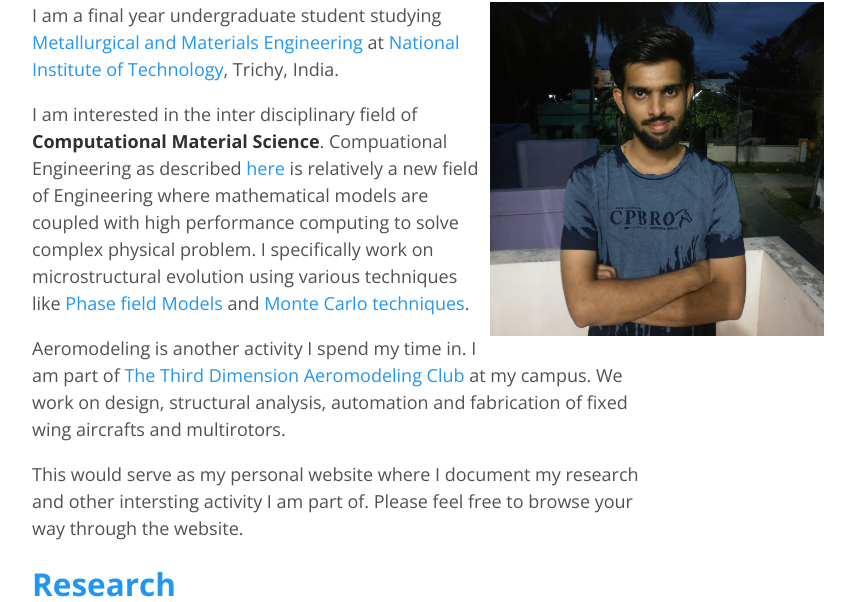
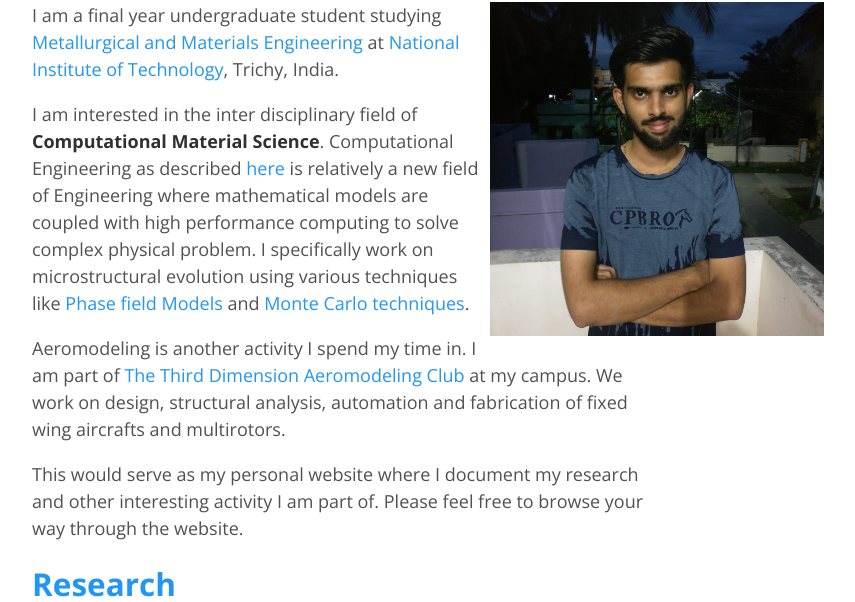
Before and after one commit to s-hariharan/s-hariharan.github.io, a Jekyll site: the page built from index.md, in a window 1280 px wide. Shown: the part 160-762 px from the top of the page, without its empty margins (293-1148 px from the left). Built offline with Jekyll 4.4.1, drawn with Linux system fonts in a browser that asks for light colours.

Commit message:
Update index.md

```diff
--- a/index.md
+++ b/index.md
@@ -13,11 +13,11 @@ title: Home
 
 I am a final year undergraduate student studying [Metallurgical and Materials Engineering][mme] at [National Institute of Technology][NITT], Trichy, India.
 
-I am interested in the inter disciplinary field of **Computational Material Science**. Compuational Engineering as described [here][comp] is relatively a new field of Engineering where mathematical models are coupled with high performance computing to solve complex physical problem. I specifically work on microstructural evolution using various techniques like [Phase field Models][Phase] and [Monte Carlo techniques][Monte].
+I am interested in the inter disciplinary field of **Computational Material Science**. Computational Engineering as described [here][comp] is relatively a new field of Engineering where mathematical models are coupled with high performance computing to solve complex physical problem. I specifically work on microstructural evolution using various techniques like [Phase field Models][Phase] and [Monte Carlo techniques][Monte].
 
 Aeromodeling is another activity I spend my time in. I am part of [The Third Dimension Aeromodeling Club][3d.amc] at my campus. We work on design, structural analysis, automation and fabrication of fixed wing aircrafts and multirotors.
 
-This would serve as my personal website where I document my research and other intersting activity I am part of. Please feel free to browse your way through the website.
+This would serve as my personal website where I document my research and other interesting activity I am part of. Please feel free to browse your way through the website.
 # [Research][research]
 Academic research I am part of.
 
```
